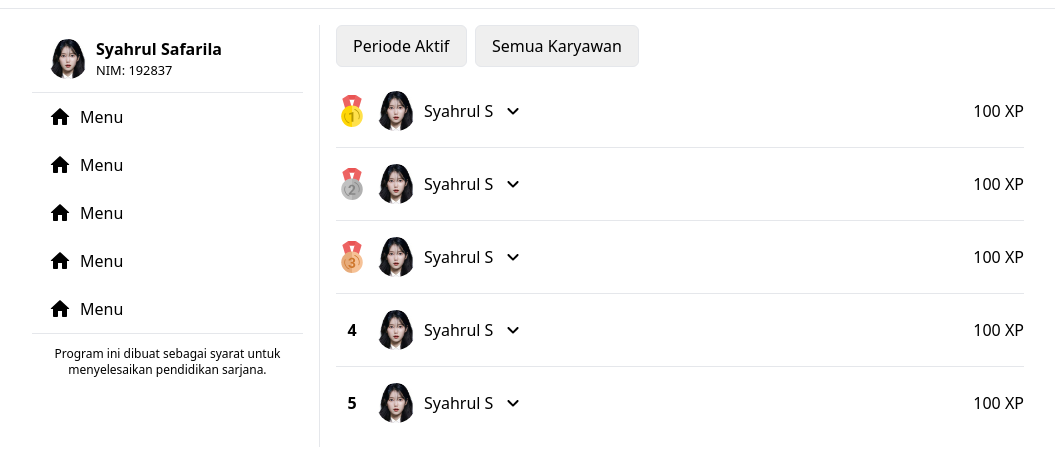
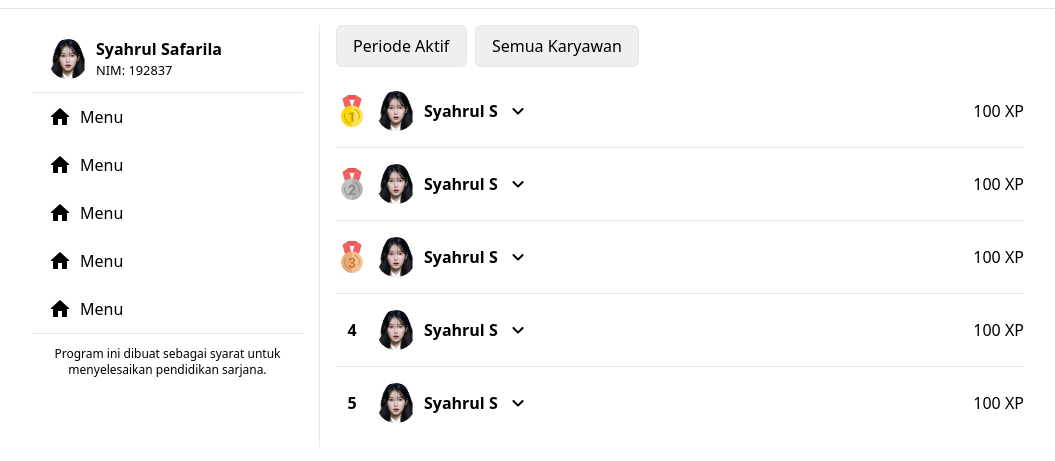
Before and after one commit to SySafarila/skripsi-fe, a website: page src/index.html in a window 1280 px wide. Shown: the part 39-500 px from the top of the page, without its empty margins (112-1167 px from the left). Drawn offline with nearby package versions, Linux system fonts and the light colour scheme; files that its build step writes are made by us from their sources.

Commit message:
Update index.html

```diff
--- a/src/index.html
+++ b/src/index.html
@@ -73,7 +73,7 @@
                             <img src="./assets/icons/number-one.svg" alt="" class="w-8 h-8">
                             <img src="./assets/images/IU.jpeg" alt="profile" class="w-10 h-10 rounded-full">
                             <div class="flex items-center gap-2">
-                                <a href="#">Syahrul S</a>
+                                <a href="#" class="font-semibold line-clamp-1">Syahrul S</a>
                                 <span class="cursor-pointer transition-transform ease-in-out select-none"
                                     onclick="event.preventDefault(); this.closest('#user-points').querySelector('#detail-points').classList.toggle('hidden'); this.classList.toggle('rotate-180')">
                                     <img src="./assets/icons/chevron.svg" alt="arrow">
@@ -101,7 +101,7 @@
                             <img src="./assets/icons/number-two.svg" alt="" class="w-8 h-8">
                             <img src="./assets/images/IU.jpeg" alt="profile" class="w-10 h-10 rounded-full">
                             <div class="flex items-center gap-2">
-                                <a href="#">Syahrul S</a>
+                                <a href="#" class="font-semibold line-clamp-1">Syahrul S</a>
                                 <span class="cursor-pointer transition-transform ease-in-out select-none"
                                     onclick="event.preventDefault(); this.closest('#user-points').querySelector('#detail-points').classList.toggle('hidden'); this.classList.toggle('rotate-180')">
                                     <img src="./assets/icons/chevron.svg" alt="arrow">
@@ -129,7 +129,7 @@
                             <img src="./assets/icons/number-three.svg" alt="" class="w-8 h-8">
                             <img src="./assets/images/IU.jpeg" alt="profile" class="w-10 h-10 rounded-full">
                             <div class="flex items-center gap-2">
-                                <a href="#">Syahrul S</a>
+                                <a href="#" class="font-semibold line-clamp-1">Syahrul S</a>
                                 <span class="cursor-pointer transition-transform ease-in-out select-none"
                                     onclick="event.preventDefault(); this.closest('#user-points').querySelector('#detail-points').classList.toggle('hidden'); this.classList.toggle('rotate-180')">
                                     <img src="./assets/icons/chevron.svg" alt="arrow">
@@ -157,7 +157,7 @@
                             <div class="w-8 h-8 flex justify-center items-center font-semibold">4</div>
                             <img src="./assets/images/IU.jpeg" alt="profile" class="w-10 h-10 rounded-full">
                             <div class="flex items-center gap-2">
-                                <a href="#">Syahrul S</a>
+                                <a href="#" class="font-semibold line-clamp-1">Syahrul S</a>
                                 <span class="cursor-pointer transition-transform ease-in-out select-none"
                                     onclick="event.preventDefault(); this.closest('#user-points').querySelector('#detail-points').classList.toggle('hidden'); this.classList.toggle('rotate-180')">
                                     <img src="./assets/icons/chevron.svg" alt="arrow">
@@ -185,7 +185,7 @@
                             <div class="w-8 h-8 flex justify-center items-center font-semibold">5</div>
                             <img src="./assets/images/IU.jpeg" alt="profile" class="w-10 h-10 rounded-full">
                             <div class="flex items-center gap-2">
-                                <a href="#">Syahrul S</a>
+                                <a href="#" class="font-semibold line-clamp-1">Syahrul S</a>
                                 <span class="cursor-pointer transition-transform ease-in-out select-none"
                                     onclick="event.preventDefault(); this.closest('#user-points').querySelector('#detail-points').classList.toggle('hidden'); this.classList.toggle('rotate-180')">
                                     <img src="./assets/icons/chevron.svg" alt="arrow">
```
